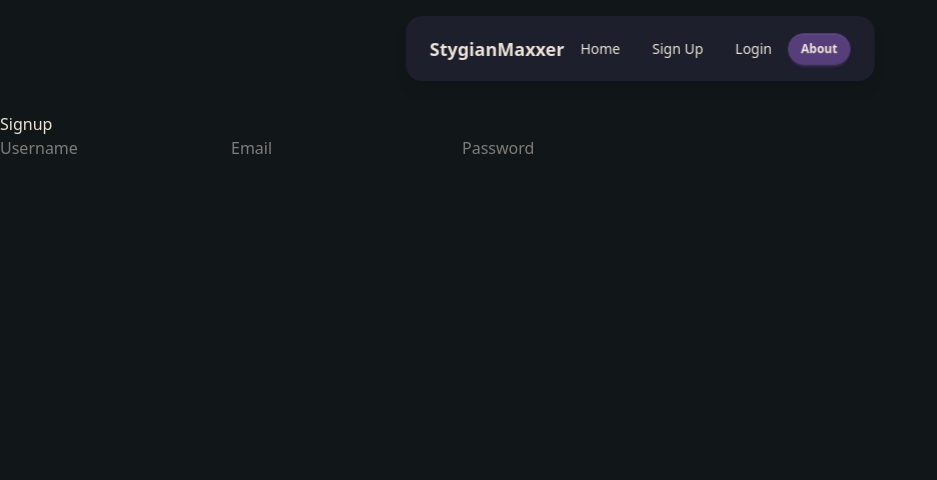
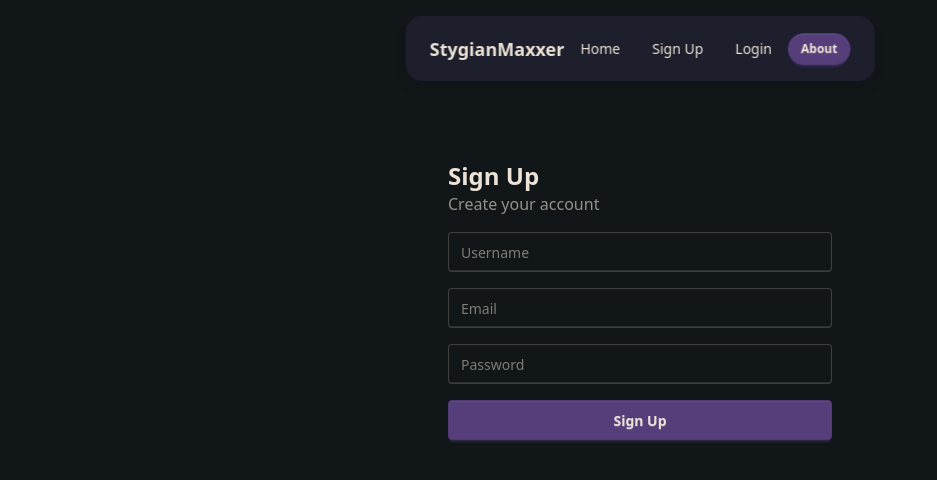
Before and after one commit to Astronicle/StygianMaxxer, a Next.js app in the folder frontend/: page /signup in a window 1280 px wide. Shown: the top 480 px of the page, without its empty margins (0-937 px from the left). Built offline with nearby package versions, Linux system fonts and the light colour scheme.

Commit message:
Added login and signup page

```diff
--- a/frontend/app/login/page.tsx
+++ b/frontend/app/login/page.tsx
@@ -2,28 +2,49 @@
 
 import React from "react";
 
-const page = () => {
+const Page = () => {
   async function handleSubmit(e: React.FormEvent<HTMLFormElement>) {
     e.preventDefault();
-
-    const formData = new FormData(e.currentTarget);
   }
 
   return (
-    <>
-      <div>Login</div>
-      <form onSubmit={handleSubmit}>
-        <input type="text" name="username" placeholder="Username" required />
-        <input type="email" name="email" placeholder="Email" required />
+    <div className="flex justify-center px-4 py-12">
+      <form
+        onSubmit={handleSubmit}
+        className="w-full max-w-sm space-y-4"
+      >
+        <div>
+          <h1 className="text-2xl font-semibold">Login</h1>
+          <p className="text-base-content/60">
+            Sign in to continue
+          </p>
+        </div>
+
+        <input
+          type="text"
+          name="username"
+          placeholder="Username or Email"
+          required
+          className="input input-bordered w-full"
+        />
+
         <input
           type="password"
           name="password"
           placeholder="Password"
           required
+          className="input input-bordered w-full"
         />
+
+        <button
+          type="submit"
+          className="btn btn-primary w-full"
+        >
+          Login
+        </button>
       </form>
-    </>
+    </div>
   );
 };
 
-export default page;
+export default Page;
--- a/frontend/app/signup/page.tsx
+++ b/frontend/app/signup/page.tsx
@@ -2,7 +2,7 @@
 
 import React from "react";
 
-const page = () => {
+const Page = () => {
   async function handleSubmit(e: React.FormEvent<HTMLFormElement>) {
     e.preventDefault();
 
@@ -10,20 +10,51 @@ const page = () => {
   }
 
   return (
-    <>
-      <div>Signup</div>
-      <form onSubmit={handleSubmit}>
-        <input type="text" name="username" placeholder="Username" required />
-        <input type="email" name="email" placeholder="Email" required />
+    <div className="flex justify-center px-4 py-12">
+      <form
+        onSubmit={handleSubmit}
+        className="w-full max-w-sm space-y-4"
+      >
+        <div>
+          <h1 className="text-2xl font-semibold">Sign Up</h1>
+          <p className="text-base-content/60">
+            Create your account
+          </p>
+        </div>
+
+        <input
+          type="text"
+          name="username"
+          placeholder="Username"
+          required
+          className="input input-bordered w-full"
+        />
+
+        <input
+          type="email"
+          name="email"
+          placeholder="Email"
+          required
+          className="input input-bordered w-full"
+        />
+
         <input
           type="password"
           name="password"
           placeholder="Password"
           required
+          className="input input-bordered w-full"
         />
+
+        <button
+          type="submit"
+          className="btn btn-primary w-full"
+        >
+          Sign Up
+        </button>
       </form>
-    </>
+    </div>
   );
 };
 
-export default page;
+export default Page;
```
